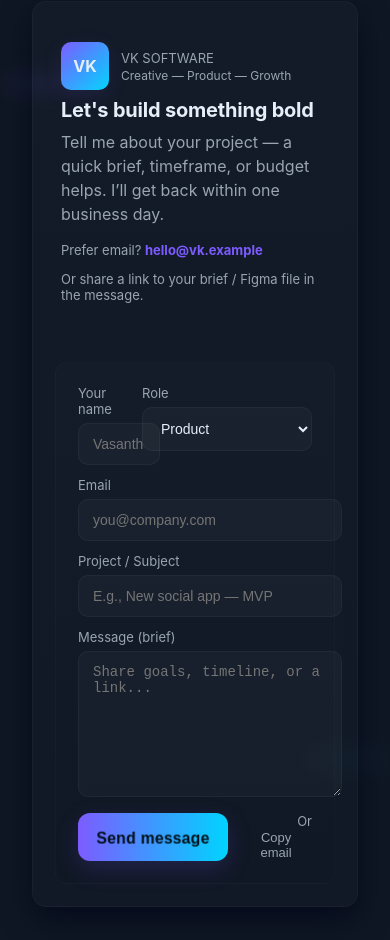
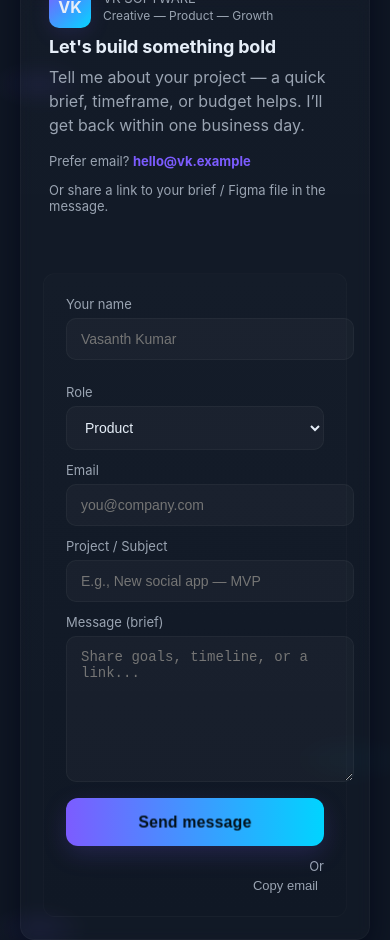
Before and after one commit to vasanth27s/vkinnovatech, a plain HTML site: page VK Software Solutions/getintouch.html in a window 390 px wide. Before the commit the page ends 908 px from the top, so only its background shows below. Drawn offline with Linux system fonts and the light colour scheme.

Commit message:
vksoftwaresolutions2

```diff
--- a/VK Software Solutions/getintouch.html
+++ b/VK Software Solutions/getintouch.html
@@ -2,142 +2,207 @@
 <html lang="en">
 <head>
   <meta charset="utf-8" />
-  <meta name="viewport" content="width=device-width,initial-scale=1" />
+  <meta name="viewport" content="width=device-width, initial-scale=1" />
   <title>Get in Touch — VK</title>
   <style>
-    :root{
-      --bg:#0f1724;
-      --card:#0b1220;
-      --accent:#7c5cff;
+    :root {
+      --bg: #0f1724;
+      --card: #0b1220;
+      --accent: #7c5cff;
       --muted: #9aa4b2;
       --glass: rgba(255,255,255,0.03);
-      --radius:14px;
+      --radius: 14px;
       font-family: Inter, ui-sans-serif, system-ui, -apple-system, "Segoe UI", Roboto, "Helvetica Neue", Arial;
     }
 
-    html,body{height:100%}
-    body{
-      margin:0;
+    html, body {
+      height: 100%;
+      margin: 0;
+    }
+
+    body {
       background:
         radial-gradient(800px 400px at 10% 10%, rgba(124,92,255,0.08), transparent 6%),
         radial-gradient(700px 300px at 90% 90%, rgba(0,200,255,0.03), transparent 8%),
         var(--bg);
-      color:#e6eef8;
-      -webkit-font-smoothing:antialiased;
-      -moz-osx-font-smoothing:grayscale;
-      display:flex;
-      align-items:center;
-      justify-content:center;
-      padding:32px;
+      color: #e6eef8;
+      -webkit-font-smoothing: antialiased;
+      -moz-osx-font-smoothing: grayscale;
+      display: flex;
+      align-items: center;
+      justify-content: center;
+      padding: 20px;
     }
 
-    .card{
-      width:100%;
-      max-width:920px;
+    .card {
+      width: 100%;
+      max-width: 920px;
       background: linear-gradient(180deg, rgba(255,255,255,0.02), rgba(255,255,255,0.01));
-      border-radius:var(--radius);
+      border-radius: var(--radius);
       box-shadow: 0 12px 30px rgba(2,6,23,0.7);
-      display:grid;
+      display: grid;
       grid-template-columns: 1fr 460px;
-      gap:28px;
-      padding:34px;
-      align-items:center;
+      gap: 28px;
+      padding: 34px;
+      align-items: center;
       backdrop-filter: blur(6px);
       border: 1px solid rgba(255,255,255,0.03);
     }
 
-    /* Left - info */
-    .info{
-      padding:18px 6px;
-    }
-    .brand{
-      display:flex;
-      align-items:center;
-      gap:12px;
-      margin-bottom:8px;
-    }
-    .logo{
-      width:48px;height:48px;border-radius:10px;
-      background: linear-gradient(135deg,var(--accent),#00d4ff);
-      box-shadow: 0 6px 20px rgba(124,92,255,0.12), inset 0 -6px 18px rgba(255,255,255,0.03);
-      display:flex;align-items:center;justify-content:center;font-weight:700;
-    }
-    h1{margin:6px 0 8px;font-size:20px;letter-spacing:-0.2px}
-    p.lead{margin:0;color:var(--muted);line-height:1.5}
-
-    /* Right - form */
-    form{
-      background: linear-gradient(180deg, rgba(255,255,255,0.012), rgba(0,0,0,0.02));
-      padding:22px;
-      border-radius:12px;
-      border:1px solid rgba(255,255,255,0.02);
-    }
-    .row{display:flex;gap:12px}
-    .field{margin-bottom:12px}
-    input[type="text"], input[type="email"], textarea, select{
-      width:100%;
-      padding:12px 14px;
-      border-radius:10px;
-      border:1px solid rgba(255,255,255,0.04);
-      background:var(--glass);
-      color:inherit;
-      outline:none;
-      font-size:14px;
-      resize:vertical;
-    }
-    label{display:block;margin-bottom:6px;font-size:13px;color:var(--muted)}
-
-    textarea{min-height:120px}
-
-    .muted{font-size:13px;color:var(--muted);margin-top:6px}
-
-    /* magnetic button (keeps class name similarity) */
-    .magnetic-button{
-      --w:160px; --h:48px;
-      position:relative;
-      width:var(--w);
-      height:var(--h);
-      border-radius:12px;
-      border:0;
-      cursor:pointer;
-      display:inline-flex;
-      align-items:center;
-      justify-content:center;
-      perspective:800px;
-      transform-style:preserve-3d;
-      transition:transform .18s ease;
-      background:linear-gradient(90deg,var(--accent), #00d4ff);
-      box-shadow: 0 8px 24px rgba(124,92,255,0.18);
-      color:#021018;
-      font-weight:600;
-      letter-spacing:0.2px;
-      overflow:hidden;
-    }
-    .magnetic-button:active{transform:scale(.98)}
-    .magnetic-text{pointer-events:none; transform:translateZ(40px); font-size:15px}
-
-    /* small helper for success */
-    .success{
-      display:none;
-      margin-top:12px;
-      padding:10px 12px;
-      border-radius:10px;
-      background:rgba(34,197,94,0.12);
-      color:#bff7d1;
-      font-weight:600;
-      font-size:14px;
+    .info {
+      padding: 18px 6px;
     }
 
-    /* responsive */
-    @media (max-width:980px){
-      .card{grid-template-columns:1fr; padding:22px}
-      .brand h1{font-size:18px}
+    .brand {
+      display: flex;
+      align-items: center;
+      gap: 12px;
+      margin-bottom: 8px;
+    }
+
+    .logo {
+      width: 48px;
+      height: 48px;
+      border-radius: 10px;
+      background: linear-gradient(135deg, var(--accent), #00d4ff);
+      box-shadow: 0 6px 20px rgba(124,92,255,0.12), inset 0 -6px 18px rgba(255,255,255,0.03);
+      display: flex;
+      align-items: center;
+      justify-content: center;
+      font-weight: 700;
+    }
+
+    h1 {
+      margin: 6px 0 8px;
+      font-size: 20px;
+      letter-spacing: -0.2px;
+    }
+
+    p.lead {
+      margin: 0;
+      color: var(--muted);
+      line-height: 1.5;
+    }
+
+    form {
+      background: linear-gradient(180deg, rgba(255,255,255,0.012), rgba(0,0,0,0.02));
+      padding: 22px;
+      border-radius: 12px;
+      border: 1px solid rgba(255,255,255,0.02);
+    }
+
+    .row {
+      display: flex;
+      gap: 12px;
+      flex-wrap: wrap;
+    }
+
+    .field {
+      margin-bottom: 12px;
+      flex: 1;
+      min-width: 150px;
+    }
+
+    input[type="text"], input[type="email"], textarea, select {
+      width: 100%;
+      padding: 12px 14px;
+      border-radius: 10px;
+      border: 1px solid rgba(255,255,255,0.04);
+      background: var(--glass);
+      color: inherit;
+      outline: none;
+      font-size: 14px;
+      resize: vertical;
+    }
+
+    label {
+      display: block;
+      margin-bottom: 6px;
+      font-size: 13px;
+      color: var(--muted);
+    }
+
+    textarea {
+      min-height: 120px;
+    }
+
+    .muted {
+      font-size: 13px;
+      color: var(--muted);
+      margin-top: 6px;
+    }
+
+    .magnetic-button {
+      --w: 160px; --h: 48px;
+      position: relative;
+      width: var(--w);
+      height: var(--h);
+      border-radius: 12px;
+      border: 0;
+      cursor: pointer;
+      display: inline-flex;
+      align-items: center;
+      justify-content: center;
+      perspective: 800px;
+      transform-style: preserve-3d;
+      transition: transform .18s ease;
+      background: linear-gradient(90deg, var(--accent), #00d4ff);
+      box-shadow: 0 8px 24px rgba(124,92,255,0.18);
+      color: #021018;
+      font-weight: 600;
+      letter-spacing: 0.2px;
+      overflow: hidden;
+    }
+
+    .magnetic-button:active {
+      transform: scale(.98);
+    }
+
+    .magnetic-text {
+      pointer-events: none;
+      transform: translateZ(40px);
+      font-size: 15px;
+    }
+
+    .success {
+      display: none;
+      margin-top: 12px;
+      padding: 10px 12px;
+      border-radius: 10px;
+      background: rgba(34,197,94,0.12);
+      color: #bff7d1;
+      font-weight: 600;
+      font-size: 14px;
+    }
+
+    /* Responsive */
+    @media (max-width: 980px) {
+      .card {
+        grid-template-columns: 1fr;
+        padding: 22px;
+      }
+      .logo {
+        width: 42px;
+        height: 42px;
+      }
+      h1 {
+        font-size: 18px;
+      }
+    }
+
+    @media (max-width: 600px) {
+      .row {
+        flex-direction: column;
+      }
+      .magnetic-button {
+        width: 100%;
+      }
     }
   </style>
 </head>
 <body>
   <main class="card" role="main" aria-labelledby="contactTitle">
-    <section class="info" aria-hidden="false">
+    <section class="info">
       <div class="brand">
         <div class="logo">VK</div>
         <div>
@@ -156,11 +221,11 @@
     <section>
       <form id="contactForm" novalidate>
         <div class="row">
-          <div style="flex:1" class="field">
+          <div class="field">
             <label for="name">Your name</label>
             <input id="name" name="name" type="text" placeholder="Vasanth Kumar" required />
           </div>
-          <div style="width:170px" class="field">
+          <div class="field">
             <label for="role">Role</label>
             <select id="role" name="role" aria-label="role">
               <option>Product</option>
@@ -183,31 +248,30 @@
 
         <div class="field">
           <label for="message">Message (brief)</label>
-          <textarea id="message" name="message" placeholder="Share goals, timeline, or a link..." ></textarea>
+          <textarea id="message" name="message" placeholder="Share goals, timeline, or a link..."></textarea>
         </div>
 
-        <div style="display:flex;align-items:center;gap:12px;justify-content:space-between">
-          <button type="submit" class="magnetic-button" id="sendBtn" aria-live="polite">
+        <div style="display:flex;flex-wrap:wrap;gap:12px;justify-content:space-between;align-items:center">
+          <button type="submit" class="magnetic-button" id="sendBtn">
             <div class="magnetic-text">Send message</div>
           </button>
 
-          <div style="text-align:right">
+          <div style="text-align:right;flex:1;min-width:120px">
             <div style="font-size:13px;color:var(--muted)">Or</div>
             <button type="button" id="copyEmail" style="background:transparent;border:0;color:var(--muted);cursor:pointer;font-size:13px">Copy email</button>
           </div>
         </div>
 
-        <div class="success" id="successMsg" role="status">Thanks — message queued. I’ll reply within a business day.</div>
+        <div class="success" id="successMsg">Thanks — message queued. I’ll reply within a business day.</div>
       </form>
     </section>
   </main>
 
   <script>
-    // Magnetic pointer effect for the button
     (function(){
       const btn = document.querySelector('.magnetic-button');
       if(!btn) return;
-      const strength = 22; // how far it moves
+      const strength = 22;
       btn.addEventListener('pointermove', e => {
         const rect = btn.getBoundingClientRect();
         const px = (e.clientX - rect.left) / rect.width;
@@ -219,7 +283,6 @@
       btn.addEventListener('pointerleave', ()=> btn.style.transform = '');
     })();
 
-    // Form handling (demo) — no network calls
     document.getElementById('contactForm').addEventListener('submit', function(ev){
       ev.preventDefault();
       const name = this.name.value.trim();
@@ -228,16 +291,11 @@
         alert('Please add your name and email.');
         return;
       }
-      // visual success
-      const success = document.getElementById('successMsg');
-      success.style.display = 'block';
+      document.getElementById('successMsg').style.display = 'block';
       this.reset();
-      // small flourish on button
-      const btn = document.getElementById('sendBtn');
-      btn.animate([{transform:'scale(1)'},{transform:'scale(0.98)'},{transform:'scale(1)'}],{duration:280});
+      document.getElementById('sendBtn').animate([{transform:'scale(1)'},{transform:'scale(0.98)'},{transform:'scale(1)'}],{duration:280});
     });
 
-    // copy email helper
     document.getElementById('copyEmail').addEventListener('click', async()=>{
       try{
         await navigator.clipboard.writeText('hello@vk.example');
```
